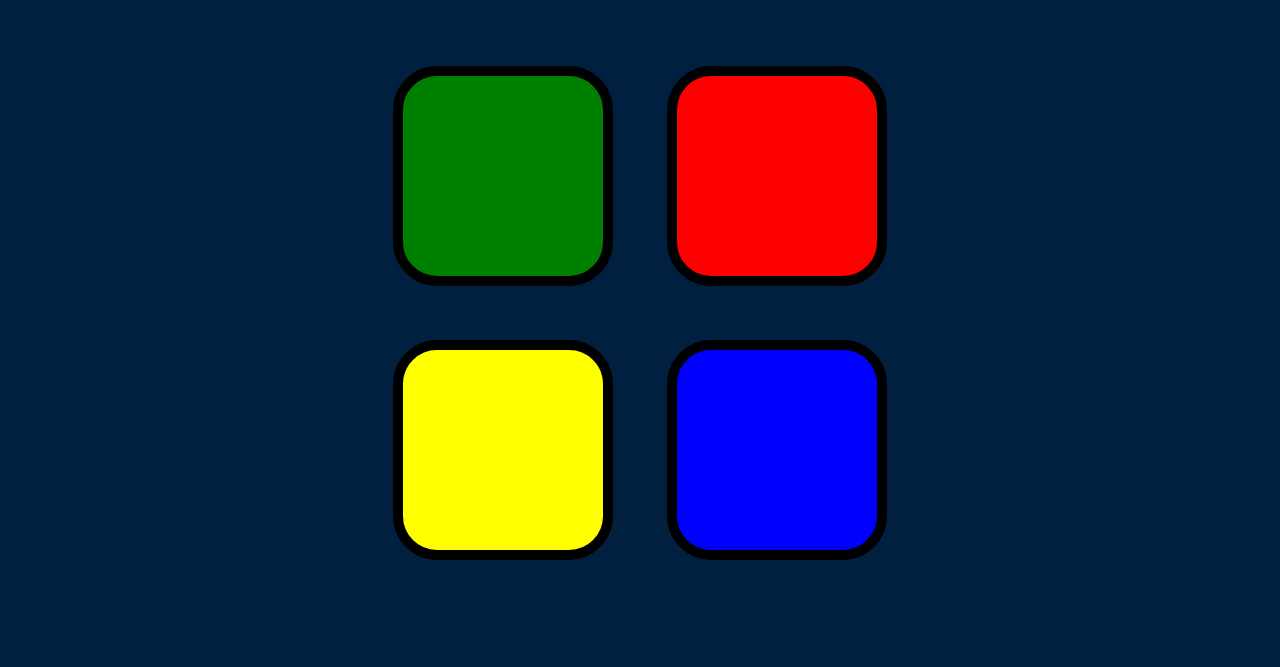
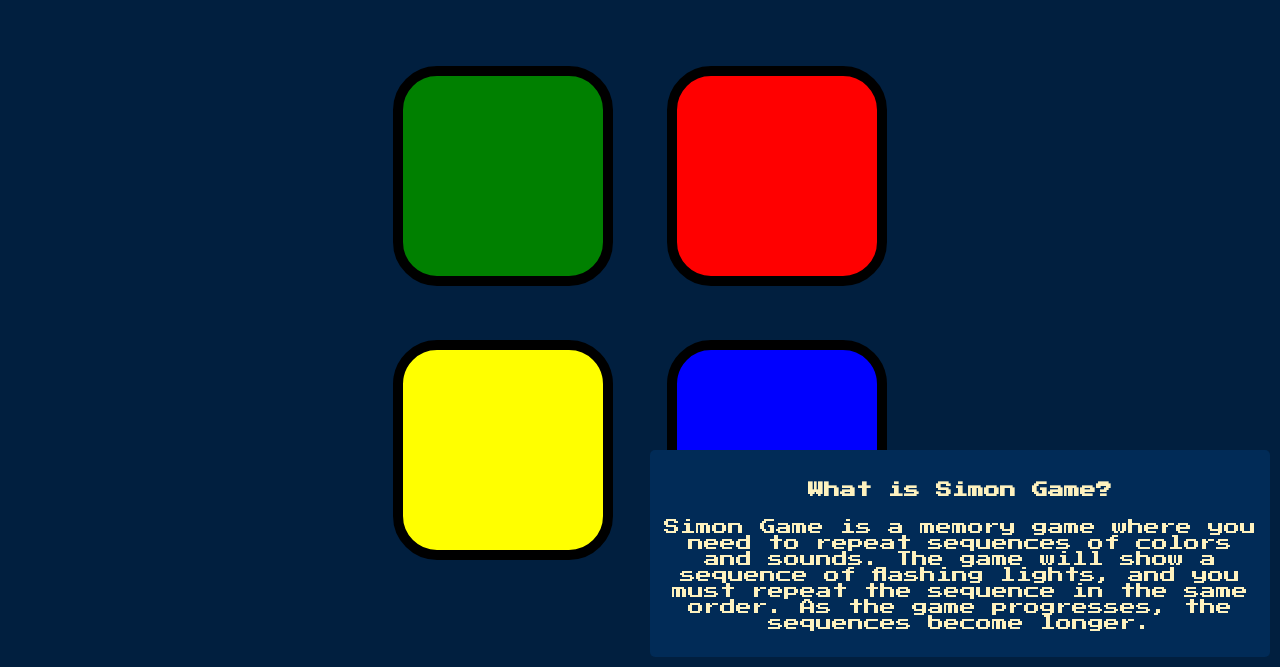
Before and after one commit to piotrciszek/SimonGame, a plain HTML site: page index.html in a window 1280 px wide. Shown: the part 133-800 px from the top of the page. Drawn offline with nearby package versions, Linux system fonts and the light colour scheme.

Commit message:
description added

```diff
--- a/index.html
+++ b/index.html
@@ -32,7 +32,10 @@
       </div>
 
     </div>
-
+  </div>
+  <div class="description">
+    <h4>What is Simon Game?</h2>
+    <p>Simon Game is a memory game where you need to repeat sequences of colors and sounds. The game will show a sequence of flashing lights, and you must repeat the sequence in the same order. As the game progresses, the sequences become longer.</p>
   </div>
 
   <script src="https://ajax.googleapis.com/ajax/libs/jquery/3.6.0/jquery.min.js"></script>
--- a/styles.css
+++ b/styles.css
@@ -51,3 +51,15 @@ body {
   box-shadow: 0 0 20px white;
   background-color: grey;
 }
+
+.description {
+  font-family: 'Press Start 2P', cursive;
+  max-width: 600px;
+  color: #FEF2BF;
+  position: fixed;
+  right: 10px;
+  bottom: 10px;
+  background: #012b57;
+  padding: 10px;
+  border-radius: 5px;
+}
```
